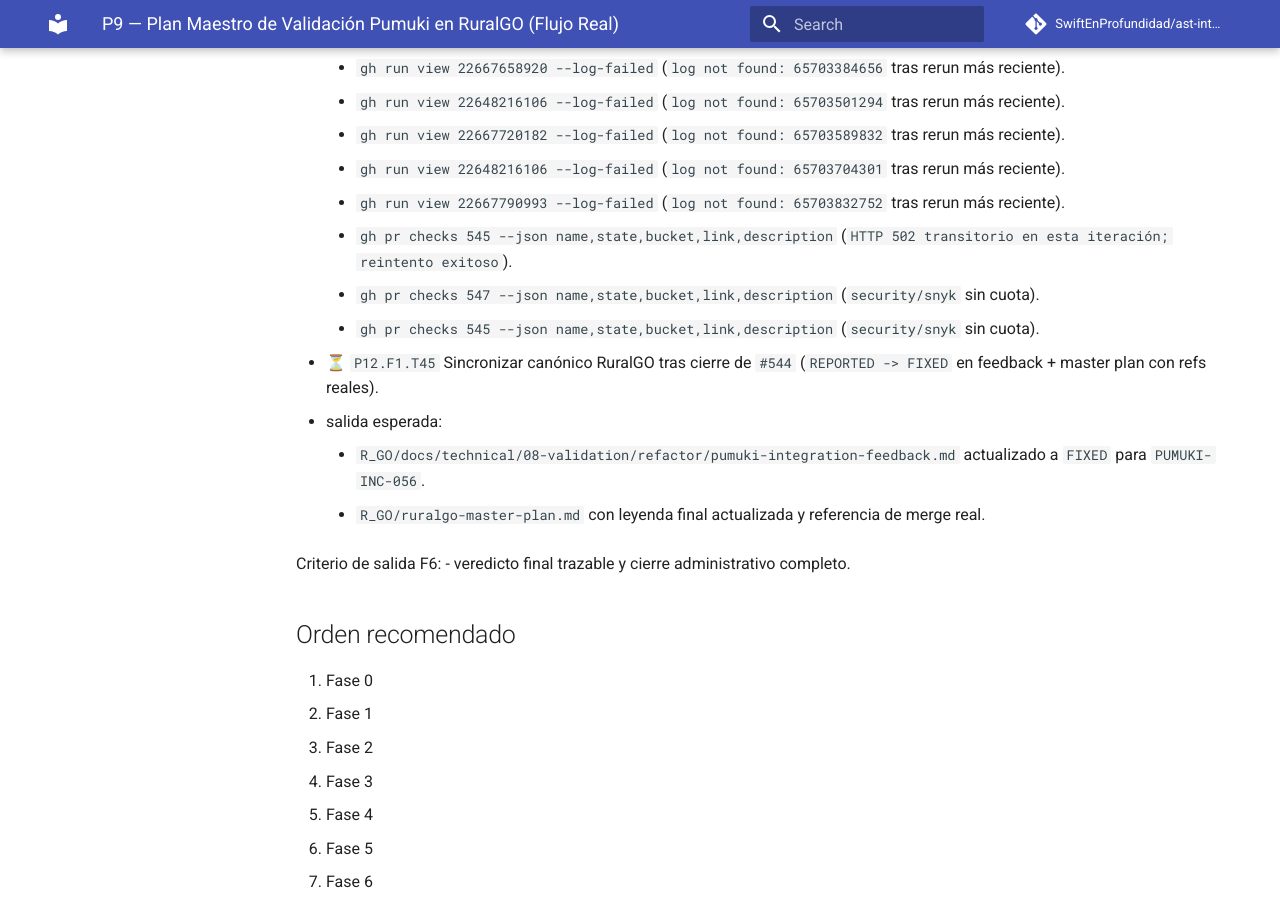
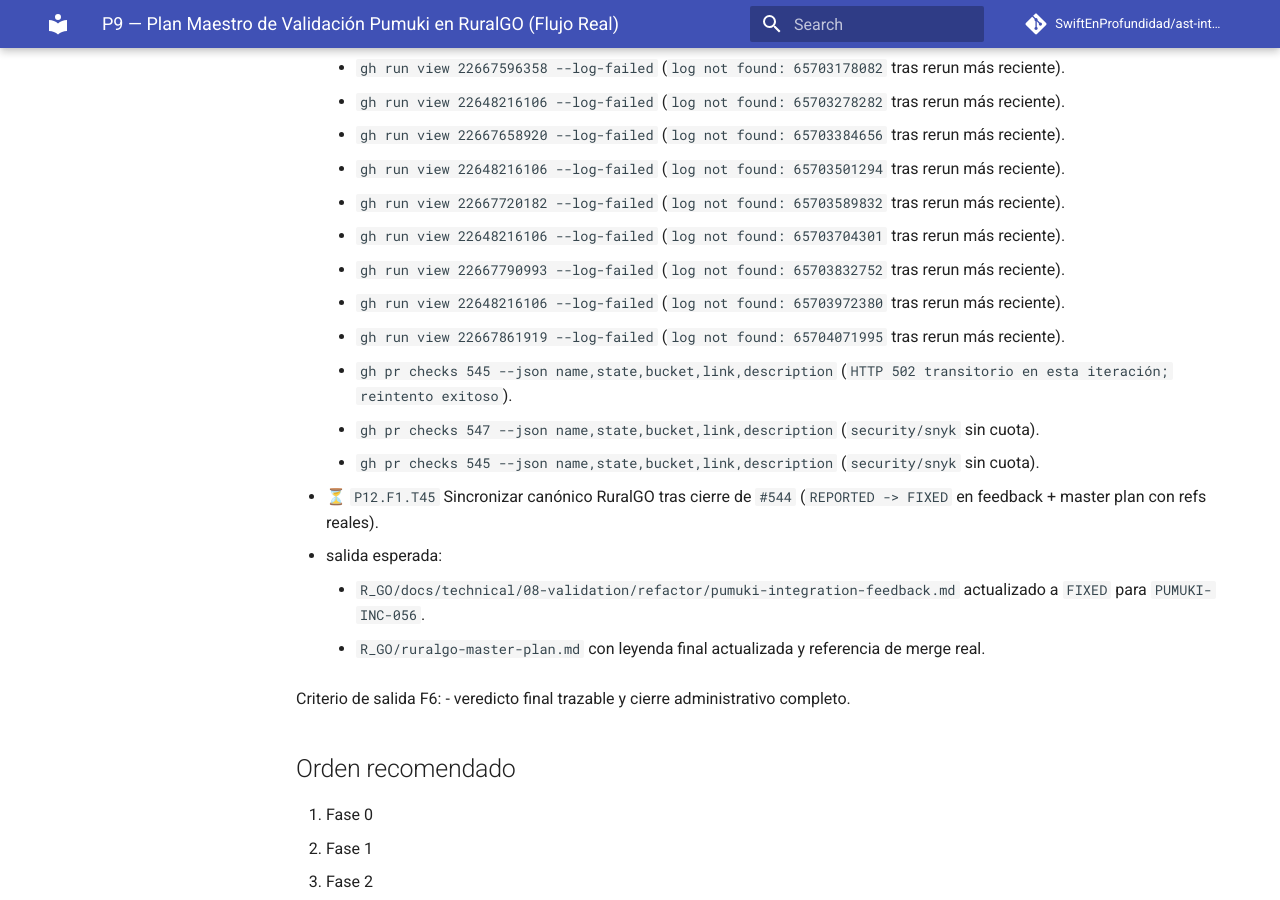
Before and after one commit to SwiftEnProfundidad/ast-intelligence-hooks, an MkDocs documentation site: the page built from docs/seguimiento-completo-validacion-ruralgo-03-03-2026.md, in a window 1280 px wide and 900 px high, scrolled down 53448 px. Built offline with MkDocs 1.6.1 and Material for MkDocs 9.7.7, drawn with Linux system fonts in a browser that asks for light colours; comment, search, counter and statistics services are not loaded; some of the changed text lies outside the part shown.

Commit message:
docs(tracking): append T47 heartbeat for latest blocker cycle

```diff
--- a/docs/seguimiento-completo-validacion-ruralgo-03-03-2026.md
+++ b/docs/seguimiento-completo-validacion-ruralgo-03-03-2026.md
@@ -1380,6 +1380,7 @@ Criterio de salida F5:
       - `https://github.com/SwiftEnProfundidad/ast-intelligence-hooks/issues/546#issuecomment-3996984742`
       - `https://github.com/SwiftEnProfundidad/ast-intelligence-hooks/issues/546#issuecomment-3996993890`
       - `https://github.com/SwiftEnProfundidad/ast-intelligence-hooks/issues/546#issuecomment-3997005494`
+      - `https://github.com/SwiftEnProfundidad/ast-intelligence-hooks/issues/546#issuecomment-3997016272`
     - evidencia de bloqueo vigente:
       - `gh run view 22648407847` (`billing lock` en GitHub Actions).
       - `gh run view 22648597740` (`billing lock` persistente tras rerun/retrigger).
@@ -1421,6 +1422,7 @@ Criterio de salida F5:
       - `gh run view 22667658920` (`billing lock` persistente en `PR #547` tras nuevo rerun).
       - `gh run view 22667720182` (`billing lock` persistente en `PR #547` tras nuevo rerun).
       - `gh run view 22667790993` (`billing lock` persistente en `PR #547` tras nuevo rerun).
+      - `gh run view 22667861919` (`billing lock` persistente en `PR #547` tras nuevo rerun).
       - `gh run view 22648216106 --log-failed` (`log not found: 65642755577`).
       - `gh run view 22648216106 --log-failed` (`log not found: 65642904197` tras nueva iteración).
       - `gh run view 22648597740 --log-failed` (`log not found: 65642481475`).
@@ -1494,6 +1496,8 @@ Criterio de salida F5:
       - `gh run view 22667720182 --log-failed` (`log not found: 65703589832` tras rerun más reciente).
       - `gh run view 22648216106 --log-failed` (`log not found: 65703704301` tras rerun más reciente).
       - `gh run view 22667790993 --log-failed` (`log not found: 65703832752` tras rerun más reciente).
+      - `gh run view 22648216106 --log-failed` (`log not found: 65703972380` tras rerun más reciente).
+      - `gh run view 22667861919 --log-failed` (`log not found: 65704071995` tras rerun más reciente).
       - `gh pr checks 545 --json name,state,bucket,link,description` (`HTTP 502 transitorio en esta iteración; reintento exitoso`).
       - `gh pr checks 547 --json name,state,bucket,link,description` (`security/snyk` sin cuota).
       - `gh pr checks 545 --json name,state,bucket,link,description` (`security/snyk` sin cuota).
```
